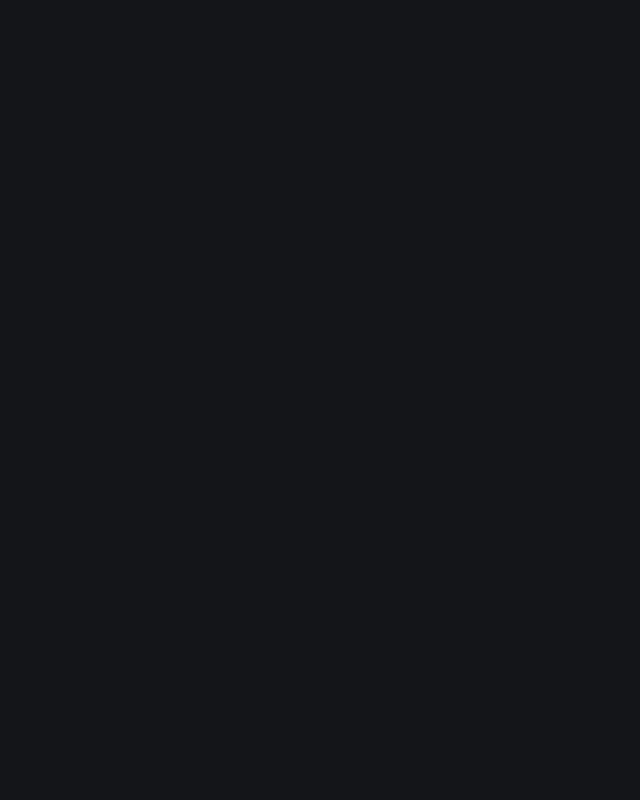
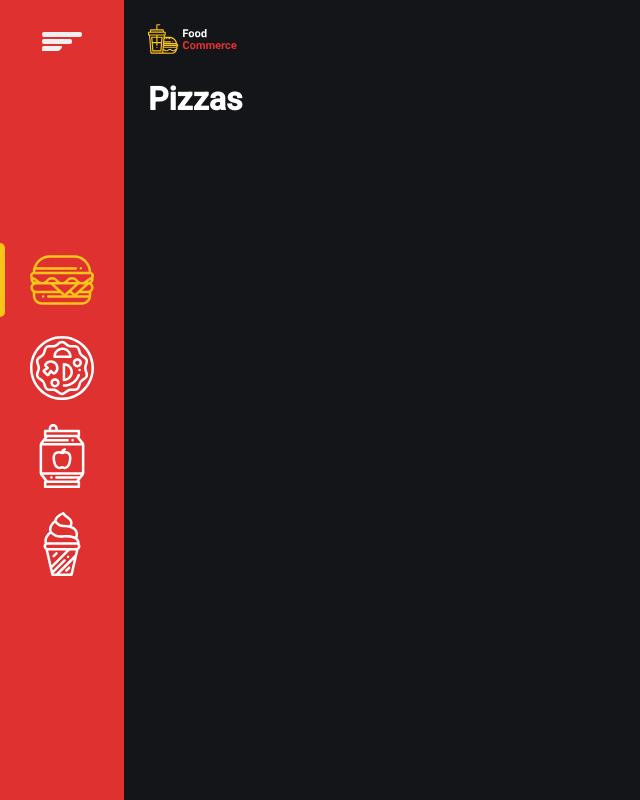
Before and after one commit to Alexandreferreiracampos/food-commerce, a React (Create React App) app: page /pizzas in a window 1280 px wide. Before the commit this address had no page. Shown: the whole page, without its empty margins (0-640 px from the left). Built offline with nearby package versions, Linux system fonts and the light colour scheme.

Commit message:
Criando as sub-páginas principais

```diff
--- a/src/components/SiderBar/index.tsx
+++ b/src/components/SiderBar/index.tsx
@@ -23,25 +23,25 @@ export function Siderbar(){
             <nav>
                 <ul>
                     <li>
-                        <a href="#"  className="active">
+                        <a href="/"  className="active">
                             <BurgerIcon/>
                             <span>Hambúrgueres</span>
                         </a>
                     </li>
                     <li>
-                        <a href="#" >
+                        <a href="pizzas" >
                             <PizzaIcon/>
                             <span>Pizza</span>
                         </a>
                     </li>
                     <li>
-                        <a href="#" >
+                        <a href="bebidas" >
                             <SodaIcon/>
                             <span>Bebidas</span>
                         </a>
                     </li>
                     <li>
-                        <a href="#" >
+                        <a href="sorvetes" >
                             <IceCreamIcon/>
                             <span>Sorvetes</span>
                         </a>
--- /dev/null
+++ b/src/pages/Main/Bebidas/index.tsx
@@ -0,0 +1,3 @@
+export default function Bebidas(){
+    return <h1>Bebidas</h1>
+}
--- /dev/null
+++ b/src/pages/Main/Bebidas/styles.ts
@@ -0,0 +1 @@
+import styled from 'styled-components'
--- /dev/null
+++ b/src/pages/Main/Burgers/index.tsx
@@ -0,0 +1,3 @@
+export default function Burgers(){
+    return <h1>Burgers</h1>
+}
--- /dev/null
+++ b/src/pages/Main/Burgers/styles.ts
@@ -0,0 +1 @@
+import styled, {css} from 'styled-components'
--- /dev/null
+++ b/src/pages/Main/Pizzas/index.tsx
@@ -0,0 +1,3 @@
+export default function Pizzas(){
+    return <h1>Pizzas</h1>
+}
--- /dev/null
+++ b/src/pages/Main/Pizzas/styles.ts
@@ -0,0 +1 @@
+import styled from 'styled-components'
--- /dev/null
+++ b/src/pages/Main/Sorvetes/index.tsx
@@ -0,0 +1,3 @@
+export default function Sorvete(){
+    return <h1>Sorvete</h1>
+}
--- /dev/null
+++ b/src/pages/Main/Sorvetes/styles.ts
@@ -0,0 +1 @@
+import styled from 'styled-components'
--- a/src/pages/Main/index.tsx
+++ b/src/pages/Main/index.tsx
@@ -1,11 +1,16 @@
 import { Siderbar } from '../../components/SiderBar'
 import { Container} from './styles'
+import logoImg from '../../assets/logo.svg'
+import { Outlet } from 'react-router-dom'
 
 export default function Main() {
   return (
     <Container>
       <Siderbar/>
-      <h1>Main</h1>
+      <section>
+         <img src={logoImg}/>
+         <Outlet/>
+      </section>
     </Container>
   )
 }
--- a/src/pages/Main/styles.ts
+++ b/src/pages/Main/styles.ts
@@ -3,5 +3,9 @@ import styled from 'styled-components'
 export const Container = styled.main`
 width:100%;
 min-height: 100vh;
-display: flex
+display: flex;
+
+section{
+    padding: 1.5rem;
+}
 `
--- a/src/routes.tsx
+++ b/src/routes.tsx
@@ -1,11 +1,22 @@
 import { Routes, Route } from 'react-router-dom'
 
 import MainPage from './pages/Main'
+import BurgersPage from './pages/Main/Burgers'
+import Pizzas from './pages/Main/Pizzas'
+import Bebidas from './pages/Main/Bebidas'
+import Sorvete from './pages/Main/Sorvetes'
+
 
 export function AppRoutes() {
   return (
     <Routes>
-      <Route path='/' element={<MainPage />} />
+      <Route path='/' element={<MainPage />}>
+       <Route path='/' element={<BurgersPage />} />
+       <Route path='/pizzas' element={<Pizzas/>} />
+       <Route path='/bebidas' element={<Bebidas/>} />
+       <Route path='/sorvetes' element={<Sorvete/>} />
+
+      </Route>
     </Routes>
   )
 }
```
